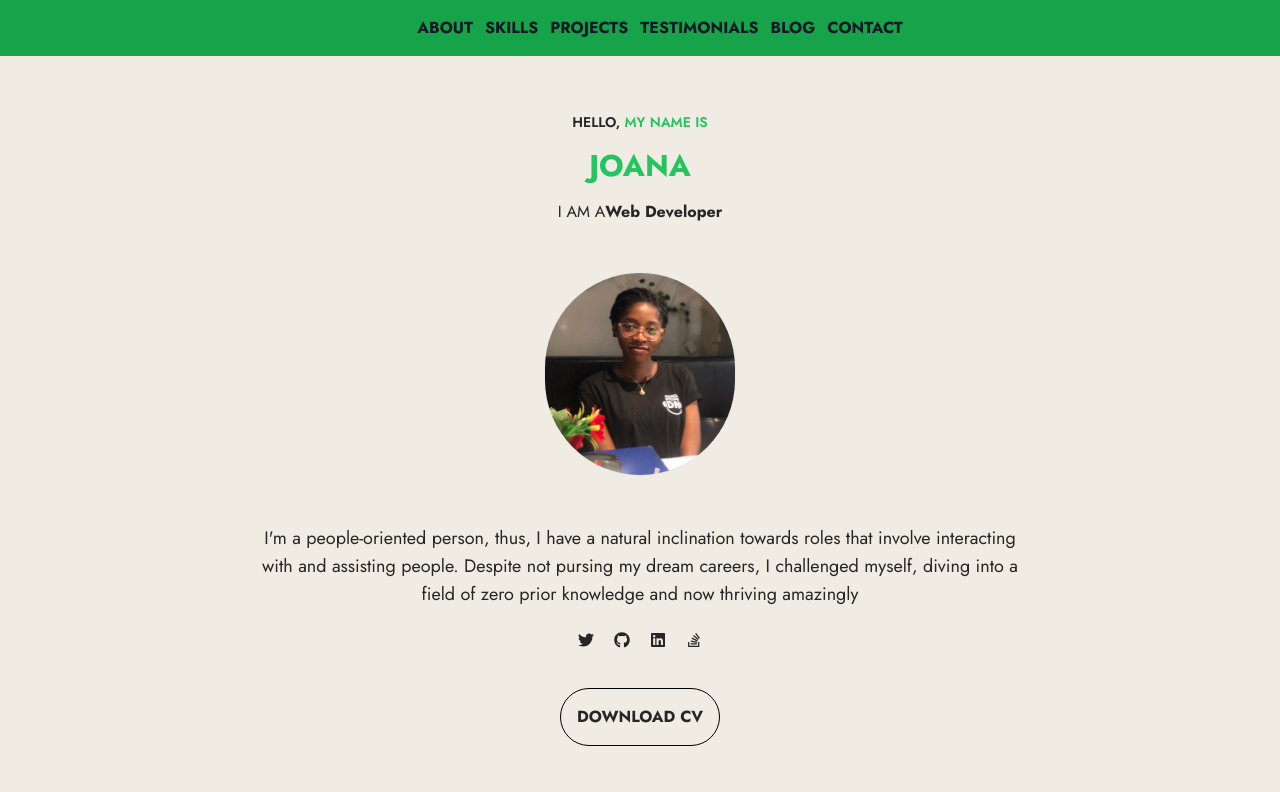
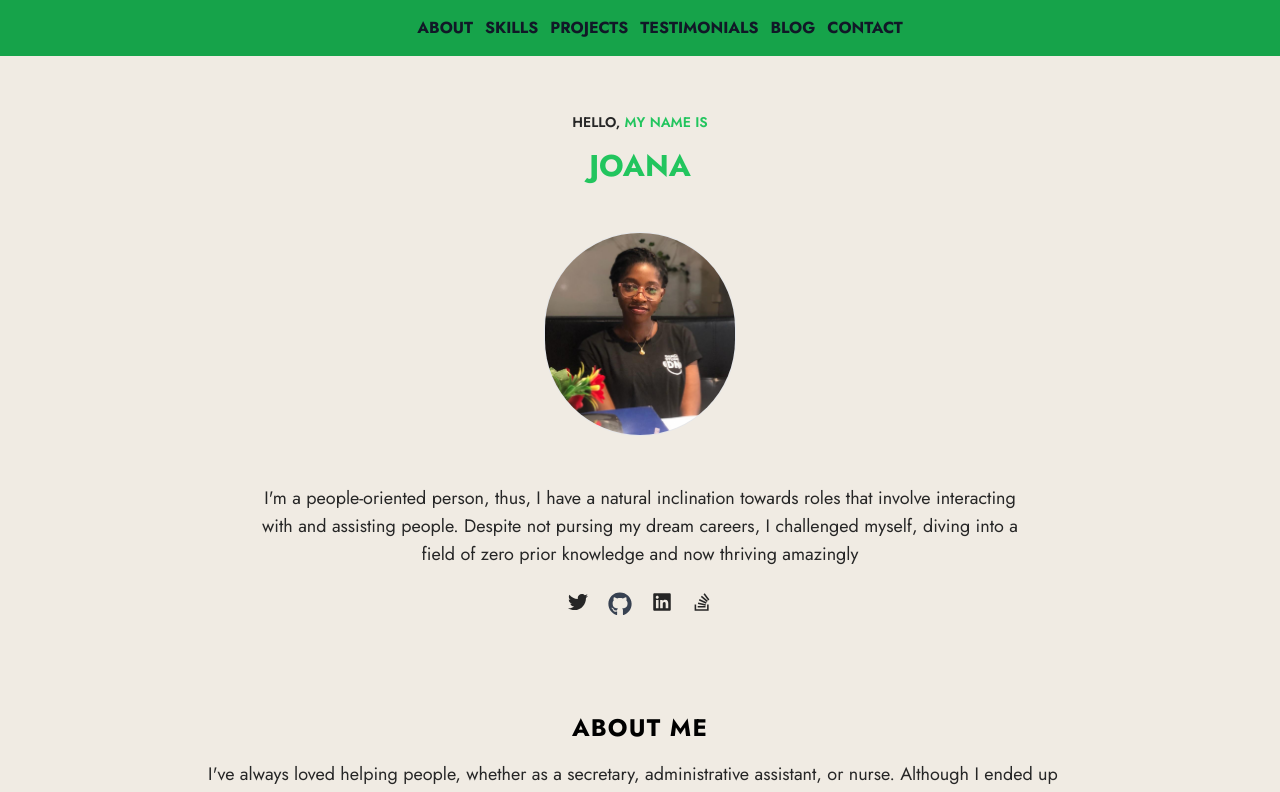
Before and after one commit to JoanaQuadzie/joana-portfolio, a React (Create React App) app: page / in a window 1280 px wide. Shown: the top 792 px of the page. Built offline with nearby package versions, Linux system fonts and the light colour scheme.

Commit message:
added a new project

```diff
--- a/src/components/contact.jsx
+++ b/src/components/contact.jsx
@@ -23,7 +23,7 @@ export default function Contact() {
               onChange={(event) => {
                 setFullName(event.target.value);
               }}
-              className="w-[450px] border-2 rounded-full h-14 p-8"
+              className="w-[550px] border-2 rounded-full h-14 p-8 shadow-lg"
               type="text"
             />
           </label>
@@ -36,7 +36,7 @@ export default function Contact() {
               onChange={(event) => {
                 setEmail(event.target.value);
               }}
-              className="w-[450px] border-2 rounded-full h-14 p-8"
+              className="w-[550px] border-2 rounded-full h-14 p-8 shadow-lg"
               type="email"
             />
           </label>
@@ -49,7 +49,7 @@ export default function Contact() {
               onChange={(event) => {
                 setSubject(event.target.value);
               }}
-              className="w-[450px] border-2 rounded-full h-14 p-8"
+              className="w-[550px] border-2 rounded-full h-14 p-8 shadow-lg"
               type="text"
             />
           </label>
@@ -62,7 +62,7 @@ export default function Contact() {
               onChange={(event) => {
                 setMessage(event.target.value);
               }}
-              className="w-[450px] border-2 rounded-3xl h-44 p-8"
+              className="w-[550px] border-2 rounded-3xl h-44 p-8 shadow-lg"
               name=""
               id=""
             ></textarea>
--- a/src/components/hero.jsx
+++ b/src/components/hero.jsx
@@ -19,10 +19,6 @@ export default function Hero() {
             <p className="text-green-500 text-3xl font-bold mt-4 uppercase">
               Joana
             </p>
-            <p className="mt-4">
-              I AM A
-              <span className="font-bold capitalized ">Web Developer</span>
-            </p>
           </div>
           <div className="flex w-full justify-center">
             <img className=" w-48 border rounded-full my-12" src={Bgport} />
@@ -34,24 +30,51 @@ export default function Hero() {
             into a field of zero prior knowledge and now thriving amazingly
           </p>
           <div className="flex justify-center my-6 space-x-5">
-            <a href="@JQuadzi">
-              <FaTwitter />
-            </a>
+            <div className="relative group">
+              <a
+                href="https://twitter.com/JQuadzi"
+                target="_blank"
+                rel="noopener noreferrer"
+              >
+                <FaTwitter className="text-xl" />
+              </a>
+              <span className="absolute bottom-[-35px] left-1/2 transform -translate-x-1/2 bg-white text-black text-xs px-2 py-1 rounded opacity-0 group-hover:opacity-100 transition-opacity duration-700">
+                Twitter
+              </span>
+            </div>
 
-            <a href="https://github.com/JoanaQuadzie">
-              <FaGithub />
-            </a>
+            <div className="relative group">
+              <a
+                href="https://github.com/JoanaQuadzie"
+                target="_blank"
+                rel="noopener noreferrer"
+              >
+                <FaGithub className="text-2xl text-gray-700 hover:text-gray-900" />
+              </a>
+              <span className="absolute bottom-[-35px] left-1/2 transform -translate-x-1/2 bg-white text-black text-xs px-2 py-1 rounded opacity-0 group-hover:opacity-100 transition-opacity duration-700">
+                GitHub
+              </span>
+            </div>
 
-            <a href="https://www.linkedin.com/in/joana-nornor-quadzie">
-              <FaLinkedin />
-            </a>
+            <div className="relative group">
+              <a
+                href="https://www.linkedin.com/in/joana-nornor-quadzie"
+                target="_blank"
+                rel="noopener noreferrer"
+              >
+                <FaLinkedin className="text-xl" />
+              </a>
+              <span className="absolute bottom-[-35px] left-1/2 transform -translate-x-1/2 bg-white text-black text-xs px-2 py-1 rounded opacity-0 group-hover:opacity-100 transition-opacity duration-700">
+                LinkedIn
+              </span>
+            </div>
 
-            <FaStackOverflow />
-          </div>
-          <div className="flex justify-center mt-10">
-            <a href={JoanaCV} download="Joana Quadzie CV">
-              <Button>DOWNLOAD CV</Button>
-            </a>
+            <div className="relative group">
+              <FaStackOverflow className="text-xl" />
+              <span className="absolute bottom-[-35px] left-1/2 transform -translate-x-1/2 bg-white text-black text-xs px-2 py-1 rounded opacity-0 group-hover:opacity-100 transition-opacity duration-700 ">
+                Stack Overflow
+              </span>
+            </div>
           </div>
         </section>
       </div>
--- a/src/components/project-card.jsx
+++ b/src/components/project-card.jsx
@@ -1,6 +1,4 @@
 import React from "react";
-import Rightarrow from "../assets/rightarrow.png";
-import Juice2 from "../assets/juice2.jpg";
 import { FaArrowRight } from "react-icons/fa6";
 import { Link } from "react-router-dom";
 
--- a/src/data.js
+++ b/src/data.js
@@ -14,12 +14,14 @@ import Litmus from "./assets/litmus.png";
 import Litmus1 from "./assets/litmus1.png";
 import Litmus3 from "./assets/litmus3.png";
 import Girlie from "./assets/girlie.jpg";
+import Witen1 from "./assets/witen1.png";
+import Witen from "./assets/witen.png";
 
 
 
 export const projectList = [
     {
-        title: "DineRich JuiceBar",
+        title: "DINERICH JUICEBAR",
         stack: "HTML, CSS",
         description:
             "Developing the DineRich JuiceBar website was my first coding project. This was me as a beginner putting in my all to demonstrate my newly acquired skills. Find out more here",
@@ -39,7 +41,7 @@ export const projectList = [
         screenshots: [P4, P5]
     },
     {
-        title: "Opal Foodcart",
+        title: "OPAL FOODCART",
         stack: "HTML, CSS, JavaScript",
         description:
             "Together with 3 other teammates, we developed the Opal Foodcart, an e-commerce marketplace which connects consumers to fresh and wholesome goods while supporting local growers digitally.",
@@ -56,7 +58,7 @@ export const projectList = [
         screenshots: [Pr2, Pr3]
     },
     {
-        title: "Diashi-Nam",
+        title: "DIASHI - NAM",
         stack: "React, JavaScript, Tailwindcss",
         description:
             "This project was particularly significant to me, as it was my final project after three intensive months of learning. I dedicated myself wholeheartedly to it, culminating in a pitch and a short demo presentation.",
@@ -72,7 +74,7 @@ export const projectList = [
         screenshots: [Prp2, Prp3]
     },
     {
-        title: "Litmus - Test Project",
+        title: "LITMUS - TEST PROJECT",
         stack: "React, JavaScript, Tailwindcss",
         description:
             "The Litmus Test project, led by Alpha Virtual Academy, aims to digitalize the GES curriculum by making all learning materials, guides, coursework, and textbooks accessible online. This initiative is designed to enhance learning efficiency for both students and teachers",
@@ -89,6 +91,25 @@ export const projectList = [
         image: Litmus1,
         id: 4,
         screenshots: [Litmus, Litmus3]
+    },
+    {
+        title: "WOMEN IN TECH ",
+        stack: "React, Nextjs, JavaScript, Shadcn, Tailwindcss",
+        description:
+            "The WITEN concept was born out of an unexpected challenge. What I initially believed to be an assessment test for a React frontend developer role turned out to be a comprehensive project—designing a fully functional website for a fictional NGO.",
+        thoughtprocess: <>
+            <p>
+                When structuring the layout of this project, our first step was to create a design or mockup using Figma before moving on to development. Once the design was finalized, tasks were assigned. I was responsible for implementing the features and FAQs section on the homepage, as well as developing the entire About section
+            </p>
+        </>,
+        challenges: <>
+            <p>
+                As a first-timer working on an open-source project, I initially cloned the repository, eager to get started, only to realize that’s not how things work. I reached out for assistance and was advised to watch YouTube videos on contributing to open-source projects. Through those videos, I learned that forking is the crucial first step. Forking allows you to create your own copy of the project to work on, since direct access to the main repository is usually restricted. Once you fork the project, you can proceed to clone, initialize, create branches, and start working. Although the process wasn’t entirely smooth, it was incredibly insightful, and I gained valuable knowledge along the way."
+            </p>
+        </>,
+        image: Witen,
+        id: 5,
+        screenshots: [Witen1, Litmus3]
     },
 ];
 
```
Also changed, not shown: src/assets/witen.png (added), src/assets/witen1.png (added).
